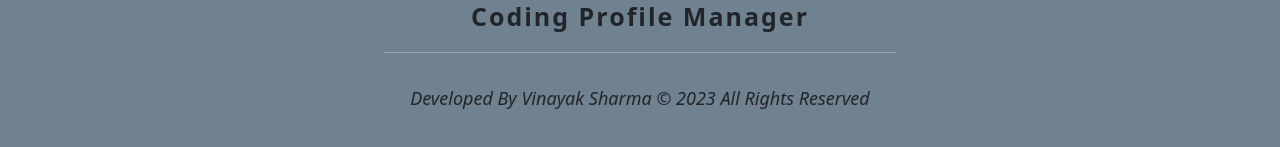
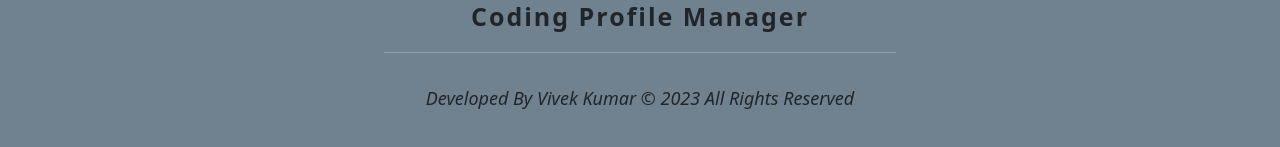
Before and after one commit to vivekkumar9919/CodingProfileManager, a Vue app: page / in a window 1280 px wide. Shown: the part 3088-3235 px from the top of the page. Built offline with nearby package versions, Linux system fonts and the light colour scheme; no server answers.

Commit message:
footer change

```diff
--- a/src/components/FooterComp.vue
+++ b/src/components/FooterComp.vue
@@ -5,7 +5,7 @@
            <div id="name">Coding Profile Manager </div>
            <center><hr style="width:40%; color :white; height:2px; "></center>
            <div id="copy">
-            Developed By Vinayak Sharma &COPY; 2023 All Rights Reserved
+            Developed By Vivek Kumar &COPY; 2023 All Rights Reserved
            </div>
        </div>
     </div>
```
